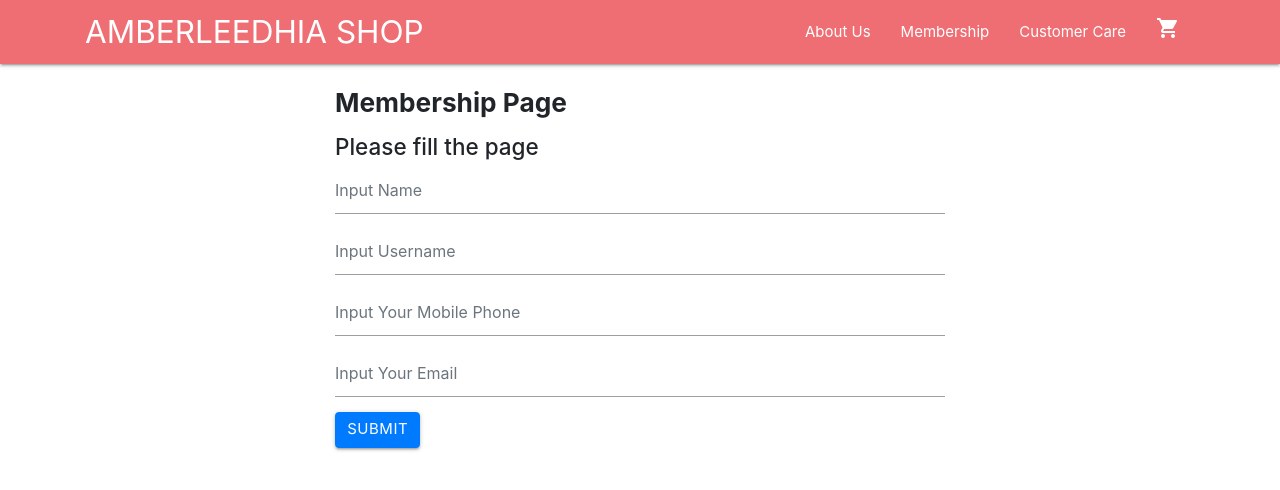
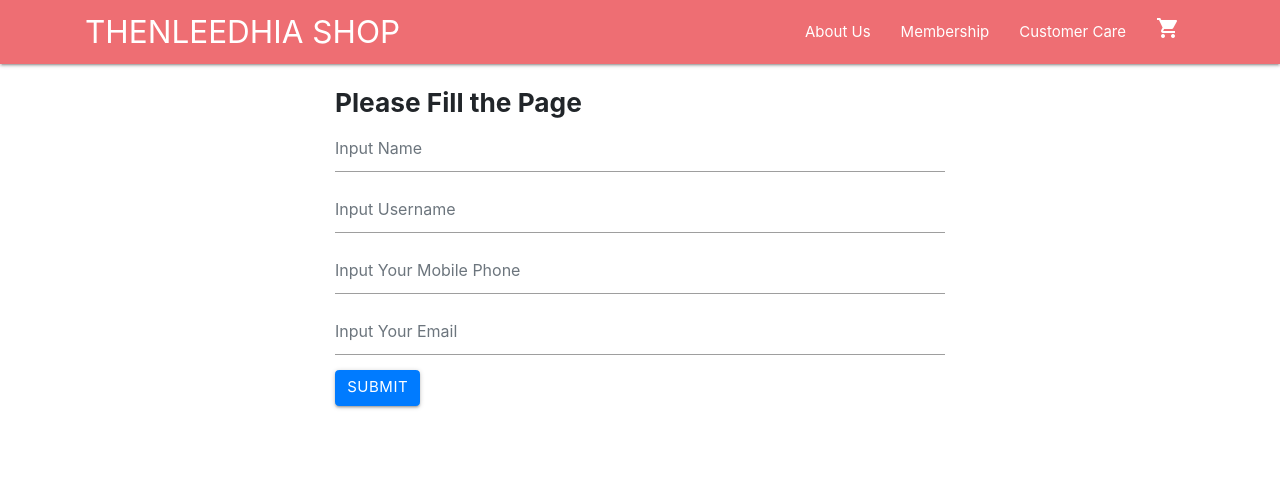
Before and after one commit to karinawidya/PBF-UAS, a React (Create React App) app: page /membership in a window 1280 px wide. Shown: the top 490 px of the page. Built offline with nearby package versions, Linux system fonts and the light colour scheme.

Commit message:
fixed frontend page

```diff
--- a/src/components/Dashboard.js
+++ b/src/components/Dashboard.js
@@ -40,7 +40,7 @@ class App extends Component {
                 <div class="panel panel-default">
                     <div class="panel-heading" text align="center">
                         <h3 class="panel-title">
-                            Fillea Shop
+                            THENLEEDIA
                         </h3>
                     </div>
                     <div class="panel-body" text align="center">
--- a/src/frontend/Membership.js
+++ b/src/frontend/Membership.js
@@ -36,10 +36,7 @@ class Membership extends Component {
                 <Navbar />
                 <br />
                 <form class="col-sm-6 mx-auto" onSubmit={this.onSubmit}>
-                    <h3><strong>Membership Page</strong></h3>
-                    <h4 className="mt-3 d-flex justify-content-left">
-                        Please fill the page
-                    </h4>
+                    <h3><strong>Please Fill the Page</strong></h3>
                     <div class="form-group">
                         <input type="text" class="form-control" id="fullname" name="fullname" value={fullname} onChange={this.onChange} placeholder="Input Name" />
                     </div>
--- a/src/frontend/Navbar.js
+++ b/src/frontend/Navbar.js
@@ -5,7 +5,7 @@ const Navbar = () => {
     return (
         <nav className="nav-wrapper">
             <div className="container">
-                <Link to="/" className="brand-logo" >AMBERLEEDHIA SHOP</Link>
+                <Link to="/" className="brand-logo" >THENLEEDHIA SHOP</Link>
                 <ul className="right">
                     <li><Link to="/about">About Us</Link></li>
                     <li><Link to="/membership">Membership</Link></li>
```
